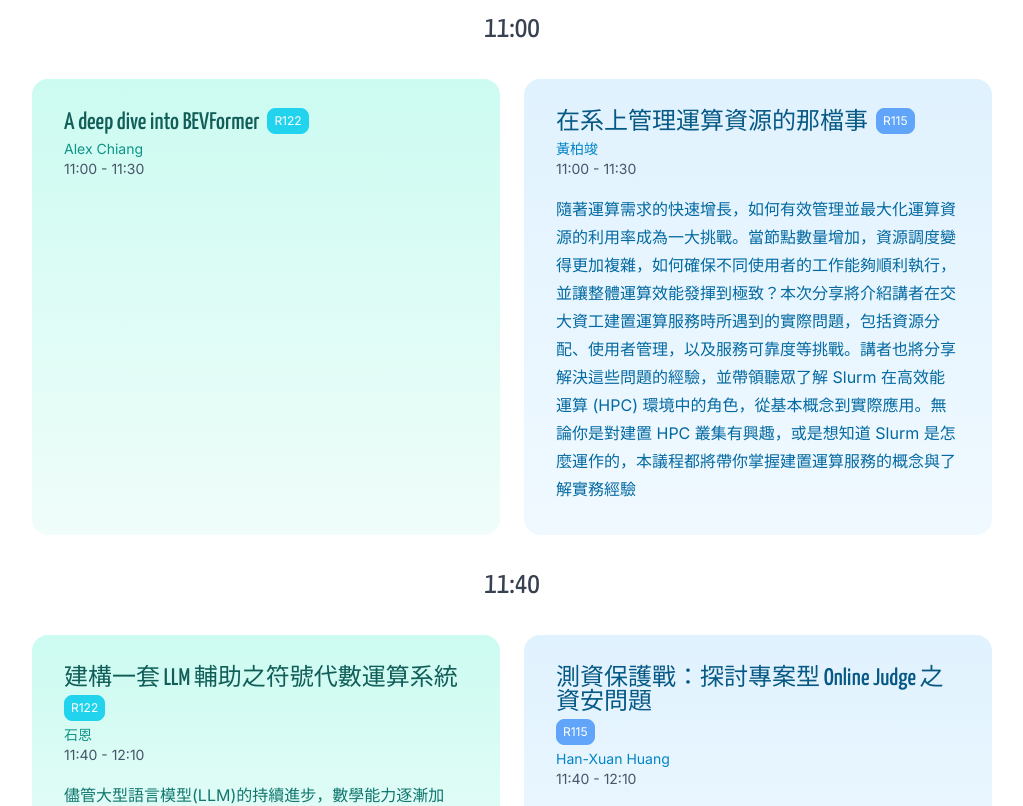
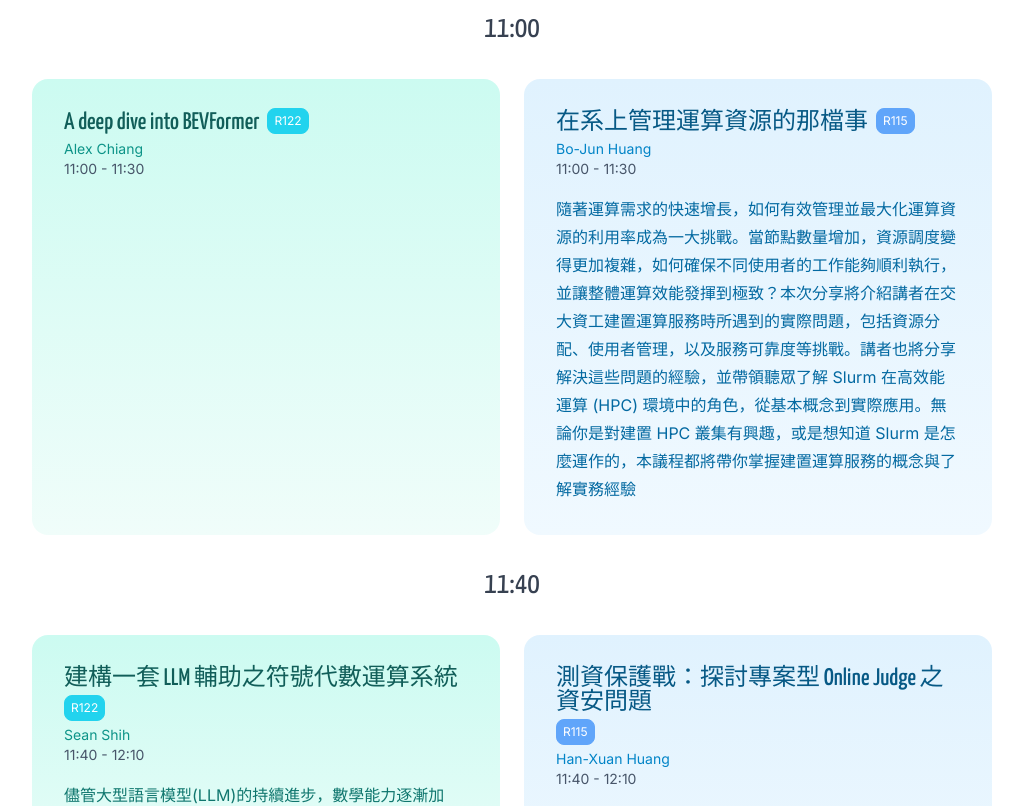
Before and after one commit to sciwork/swseminar2025, a Next.js app: page /program in a window 1280 px wide. Shown: the part 1740-2546 px from the top of the page, without its empty margins (128-1151 px from the left). Built offline with nearby package versions, Linux system fonts and the light colour scheme.

Commit message:
feat: add space between Chinese and English

```diff
--- a/app/program/page.tsx
+++ b/app/program/page.tsx
@@ -91,7 +91,7 @@ const Page = () => {
                   "在系上管理運算資源的那檔事",
                 description: "隨著運算需求的快速增長，如何有效管理並最大化運算資源的利用率成為一大挑戰。當節點數量增加，資源調度變得更加複雜，如何確保不同使用者的工作能夠順利執行，並讓整體運算效能發揮到極致？本次分享將介紹講者在交大資工建置運算服務時所遇到的實際問題，包括資源分配、使用者管理，以及服務可靠度等挑戰。講者也將分享解決這些問題的經驗，並帶領聽眾了解 Slurm 在高效能運算 (HPC) 環境中的角色，從基本概念到實際應用。無論你是對建置 HPC 叢集有興趣，或是想知道 Slurm 是怎麼運作的，本議程都將帶你掌握建置運算服務的概念與了解實務經驗",
                 room: "R115",
-                persons: ["黃柏竣"],
+                persons: ["Bo-Jun Huang"],
                 start: "11:00",
                 end: "11:30",
               }}
@@ -106,9 +106,9 @@ const Page = () => {
 			  className="tw-h-full"
               talk={{
                 title: "建構一套 LLM 輔助之符號代數運算系統",
-                description:"儘管大型語言模型(LLM)的持續進步，數學能力逐漸加強，在碰到新穎且需要邏輯推演的問題，LLM仍表現的不可靠。在本計畫中，我們嘗試一個新的途徑，讓 LLM 以「操作外部工具」的方式來使用代數運算系統(computer algebra system, CAS)。",
+                description:"儘管大型語言模型(LLM)的持續進步，數學能力逐漸加強，在碰到新穎且需要邏輯推演的問題，LLM 仍表現的不可靠。在本計畫中，我們嘗試一個新的途徑，讓 LLM 以「操作外部工具」的方式來使用代數運算系統(computer algebra system, CAS)。",
                 room: "R122",
-                persons: ["石恩"],
+                persons: ["Sean Shih"],
                 start: "11:40",
                 end: "12:10",
               }}
```
